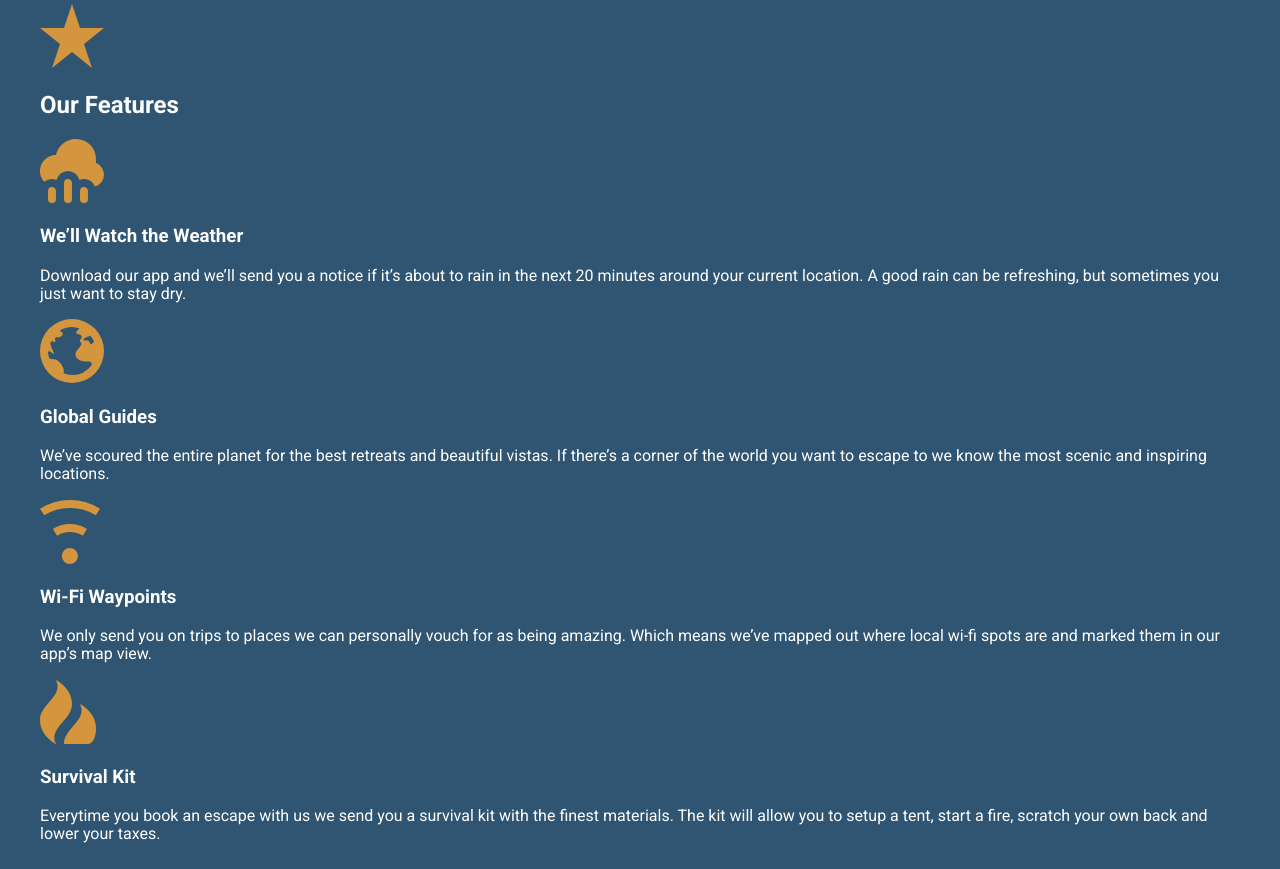
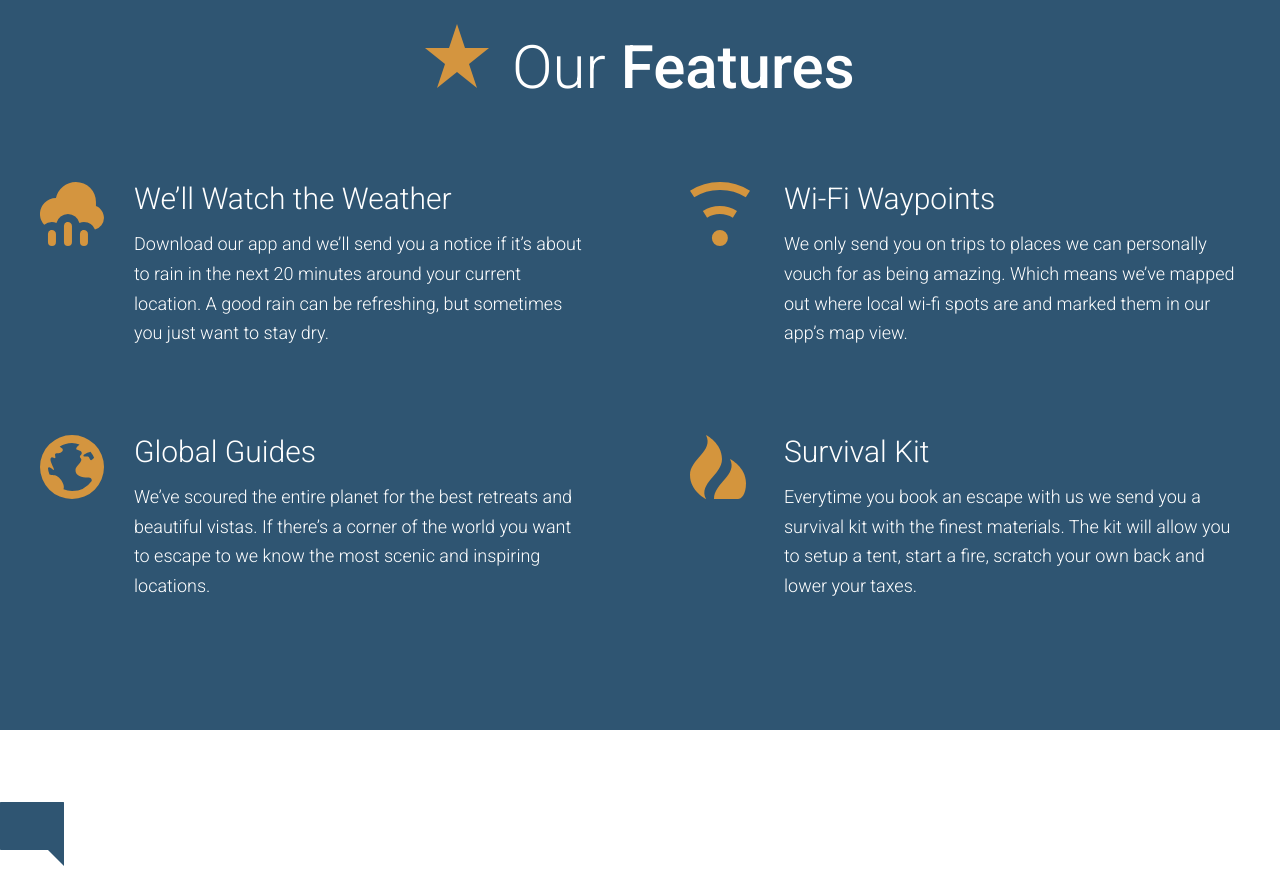
Before and after one commit to gcaliene/Gulp-Boilerplate, a website: page app/index.html in a window 1280 px wide. Shown: the part 2281-3150 px from the top of the page. Drawn offline with Linux system fonts and the light colour scheme.

Commit message:
completed our feature section

```diff
--- /dev/null
+++ b/app/assets/styles/modules/_feature-item.css
@@ -0,0 +1,39 @@
+.feature-item {
+  position: relative;
+
+
+  &__icon {
+    display: block;
+    margin-right: auto;
+    margin-left: auto;
+
+    @mixin atSmall{
+      position: absolute;
+      left: 0;
+
+    }
+  }
+
+  &__text{
+    padding-bottom: 1.75rem;
+
+    @mixin atSmall {
+      padding-left: 94px;
+    }
+  }
+
+  &__text__title{
+    font-size: 1.6rem;
+    font-weight: 300;
+    margin-top:.7em;
+    margin-bottom: .8rem; /*this matches the design*/
+    text-align: center;
+
+    @mixin atSmall{
+      margin-top: 1em;
+      font-size: 1.875rem;
+      text-align: left;
+    }
+
+  }
+}
--- a/app/assets/styles/modules/_generic-content-container.css
+++ b/app/assets/styles/modules/_generic-content-container.css
@@ -1,7 +1,9 @@
 .generic-content-container{
   p {
+    font-weight:300;
     line-height: 1.65;
-    margin:1.8rem 0;
+    margin:0 0 1.8rem 0; /*top right bottom left*/
+
     @mixin atSmall {
       font-size: 1.125rem;
     }
--- a/app/assets/styles/modules/_row.css
+++ b/app/assets/styles/modules/_row.css
@@ -6,10 +6,18 @@
     margin-right:-65px;
   }
 
+  &--gutters-large {
+    margin-right: -100px;
+  }
+
   &--gutters > div {
     padding-right: 65px;
     /*box-sizing: border-box; /*necessary so that the calculated width values are honored. this is going globally*/
   }
+
+&--gutters-large > div {
+  padding-right: 100px;
+}
 
   &__b-margin-until-medium{
     margin-bottom:1rem;
@@ -31,6 +39,11 @@
       width:37%;
     }
 
+    &__medium-6{
+      float: left;
+      width:50%;
+    }
+
     &__medium-8 {
       float:left;
       width: 66.66%;
--- /dev/null
+++ b/app/assets/styles/modules/_section-title.css
@@ -0,0 +1,27 @@
+.section-title{
+  font-size: 2.55rem;
+  font-weight:300;
+  text-align: center;
+
+  @mixin atSmall{
+    font-size:3.75rem;
+  }
+
+  strong{
+    font-weight: 500;
+  }
+
+  &__icon {
+    display: block; /*will drop the text after it onto a new line*/
+    margin-left: auto;
+    margin-right: auto;
+    margin-bottom: .6rem;
+
+    @mixin atSmall {
+      margin-right: .5rem;
+      margin-left: 0;
+      display: inline-block; /* so that on larger screens it won't drop the text onto a new line*/
+      margin-bottom: 0;
+    }
+  }
+}
--- a/app/assets/styles/styles.css
+++ b/app/assets/styles/styles.css
@@ -10,3 +10,5 @@
 @import "modules/_headline";
 @import "modules/_row";
 @import "modules/_generic-content-container";
+@import "modules/_section-title";
+@import "modules/_feature-item";
--- a/app/index.html
+++ b/app/index.html
@@ -74,24 +74,54 @@
 
   <div id="features" class="page-section page-section--blue">
     <div class="wrapper">
-      <img src="assets/images/icons/star.svg">
-      <h2>Our Features</h2>
+      <h2 class="section-title">
+        <img class="section-title__icon" src="assets/images/icons/star.svg">
+        Our<strong> Features</strong>
+      </h2>
 
-      <img src="assets/images/icons/rain.svg">
-      <h3>We&rsquo;ll Watch the Weather</h3>
-      <p>Download our app and we&rsquo;ll send you a notice if it&rsquo;s about to rain in the next 20 minutes around your current location. A good rain can be refreshing, but sometimes you just want to stay dry.</p>
+      <div class="row row--gutters-large generic-content-container">
 
-      <img src="assets/images/icons/globe.svg">
-      <h3>Global Guides</h3>
-      <p>We&rsquo;ve scoured the entire planet for the best retreats and beautiful vistas. If there&rsquo;s a corner of the world you want to escape to we know the most scenic and inspiring locations.</p>
+        <div class="row__medium-6">
+          <div class="feature-item">
+            <img class="feature-item__icon" src="assets/images/icons/rain.svg">
+            <div class="feature-item__text">
+              <h3 class="feature-item__text__title">We&rsquo;ll Watch the Weather</h3>
+              <p>Download our app and we&rsquo;ll send you a notice if it&rsquo;s about to rain in the next 20 minutes around your current location. A good rain can be refreshing, but sometimes you just want to stay dry.</p>
+            </div>
+          </div>
 
-      <img src="assets/images/icons/wifi.svg">
-      <h3>Wi-Fi Waypoints</h3>
-      <p>We only send you on trips to places we can personally vouch for as being amazing. Which means we&rsquo;ve mapped out where local wi-fi spots are and marked them in our app&rsquo;s map view.</p>
+          <div class="feature-item">
+            <img class="feature-item__icon" src="assets/images/icons/globe.svg">
+            <div class="feature-item__text">
+              <h3 class="feature-item__text__title">Global Guides</h3>
+              <p>We&rsquo;ve scoured the entire planet for the best retreats and beautiful vistas. If there&rsquo;s a corner of the world you want to escape to we know the most scenic and inspiring locations.</p>
+            </div>
+          </div>
+        </div>
 
-      <img src="assets/images/icons/fire.svg">
-      <h3>Survival Kit</h3>
-      <p>Everytime you book an escape with us we send you a survival kit with the finest materials. The kit will allow you to setup a tent, start a fire, scratch your own back and lower your taxes.</p>
+        <div class="row__medium-6">
+          <div class="feature-item">
+            <img class="feature-item__icon" src="assets/images/icons/wifi.svg">
+            <div class="feature-item__text">
+              <h3 class="feature-item__text__title">Wi-Fi Waypoints</h3>
+              <p>We only send you on trips to places we can personally vouch for as being amazing. Which means we&rsquo;ve mapped out where local wi-fi spots are and marked them in our app&rsquo;s map view.</p>
+            </div>
+          </div>
+          <div class="feature-item">
+            <img class="feature-item__icon" src="assets/images/icons/fire.svg">
+            <div class="feature-item__text">
+              <h3 class="feature-item__text__title">Survival Kit</h3>
+              <p>Everytime you book an escape with us we send you a survival kit with the finest materials. The kit will allow you to setup a tent, start a fire, scratch your own back and lower your taxes.</p>
+            </div>
+
+          </div>
+
+        </div>
+      </div>
+
+
+
+
     </div>
   </div>
 
--- a/app/temp/styles/styles.css
+++ b/app/temp/styles/styles.css
@@ -569,10 +569,16 @@ a  {
 .row--gutters {
     margin-right:-65px;
   }
+.row--gutters-large {
+    margin-right: -100px;
+  }
 .row--gutters > div {
     padding-right: 65px;
     /*box-sizing: border-box; /*necessary so that the calculated width values are honored. this is going globally*/
   }
+.row--gutters-large > div {
+  padding-right: 100px;
+}
 .row__b-margin-until-medium{
     margin-bottom:1rem;
   }
@@ -592,6 +598,11 @@ a  {
       width:37%;
     }
 
+    .row__medium-6{
+      float: left;
+      width:50%;
+    }
+
     .row__medium-8 {
       float:left;
       width: 66.66%;
@@ -602,10 +613,12 @@ a  {
     }
   }
 .generic-content-container p {
+    font-weight:300;
     line-height: 1.65;
-    margin:1.8rem 0;
+    margin:0 0 1.8rem 0;
 
   }
+/*top right bottom left*/
 @media(min-width:530px){
 .generic-content-container p {
       font-size: 1.125rem
@@ -615,3 +628,68 @@ a  {
 .generic-content-container p a { /*any links within a paragraph*/
     font-weight: 700;
   }
+.section-title{
+  font-size: 2.55rem;
+  font-weight:300;
+  text-align: center;
+}
+@media(min-width:530px){
+.section-title{
+    font-size:3.75rem
+}
+  }
+.section-title strong{
+    font-weight: 500;
+  }
+.section-title__icon {
+    display: block; /*will drop the text after it onto a new line*/
+    margin-left: auto;
+    margin-right: auto;
+    margin-bottom: .6rem;
+  }
+@media(min-width:530px){
+.section-title__icon {
+      margin-right: .5rem;
+      margin-left: 0;
+      display: inline-block; /* so that on larger screens it won't drop the text onto a new line*/
+      margin-bottom: 0
+  }
+  }
+.feature-item {
+  position: relative;
+}
+.feature-item__icon {
+    display: block;
+    margin-right: auto;
+    margin-left: auto;
+  }
+@media(min-width:530px){
+.feature-item__icon {
+      position: absolute;
+      left: 0
+  }
+  }
+.feature-item__text{
+    padding-bottom: 1.75rem;
+  }
+@media(min-width:530px){
+.feature-item__text{
+      padding-left: 94px
+  }
+  }
+.feature-item__text__title{
+    font-size: 1.6rem;
+    font-weight: 300;
+    margin-top:.7em;
+    margin-bottom: .8rem; /*this matches the design*/
+    text-align: center;
+
+  }
+@media(min-width:530px){
+.feature-item__text__title{
+      margin-top: 1em;
+      font-size: 1.875rem;
+      text-align: left
+
+  }
+  }
```
